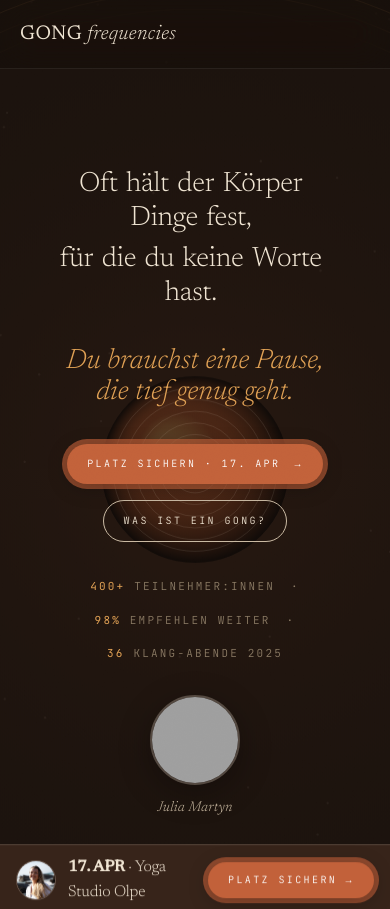
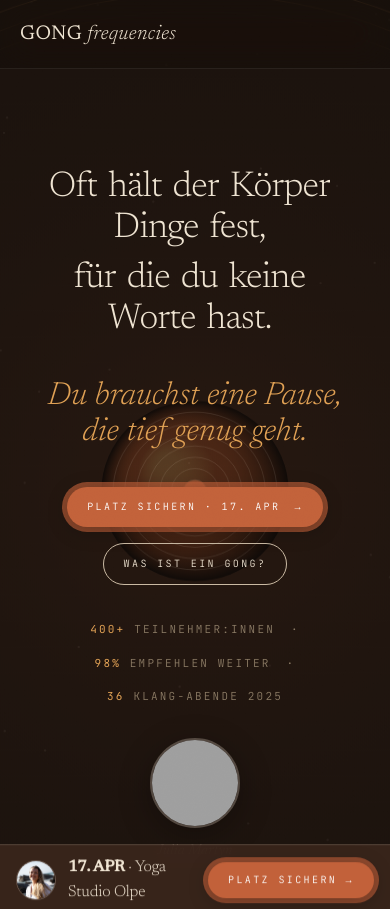
Before and after one commit to JohnnyYavuz/Website_Julia, a plain HTML site: page index.html in a window 390 px wide. Shown: the top 909 px of the page. Drawn offline with nearby package versions, Linux system fonts and the light colour scheme; grey boxes are pictures that could not be loaded; animation ran at ten frames a second; files whose address does not match are found by name.

Commit message:
Increase hero title font size on mobile
- Title: clamp(36px, 9vw, 56px)
- Subtitle: clamp(32px, 8vw, 48px)

Co-Authored-By: Claude Opus 4.5 <noreply@anthropic.com>

```diff
--- a/index.html
+++ b/index.html
@@ -231,9 +231,9 @@
     .hero-meta{left:20px; right:20px;}
     /* Hero mobile styles */
     .hero-title{
-      font-size: clamp(28px, 6vw, 42px) !important;
-      line-height: 1.2 !important;
-      letter-spacing: -0.01em !important;
+      font-size: clamp(36px, 9vw, 56px) !important;
+      line-height: 1.15 !important;
+      letter-spacing: -0.02em !important;
     }
     .hero-title > span > span{
       display: block !important;
@@ -243,8 +243,8 @@
       margin-right: 0.3em !important;
     }
     .hero-sub b{
-      font-size: clamp(28px, 6vw, 42px) !important;
-      line-height: 1.1 !important;
+      font-size: clamp(32px, 8vw, 48px) !important;
+      line-height: 1.15 !important;
     }
     /* Smaller CTA buttons on mobile */
     .hero-cta-row .btn{
```
